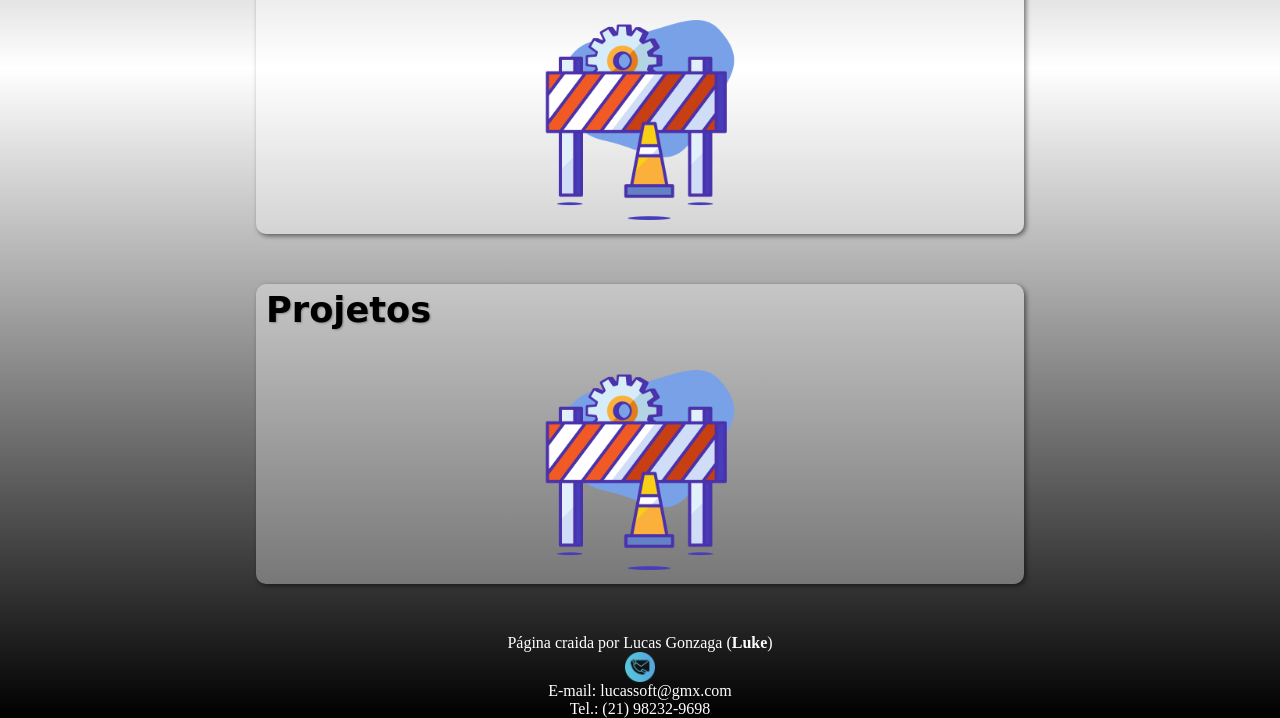
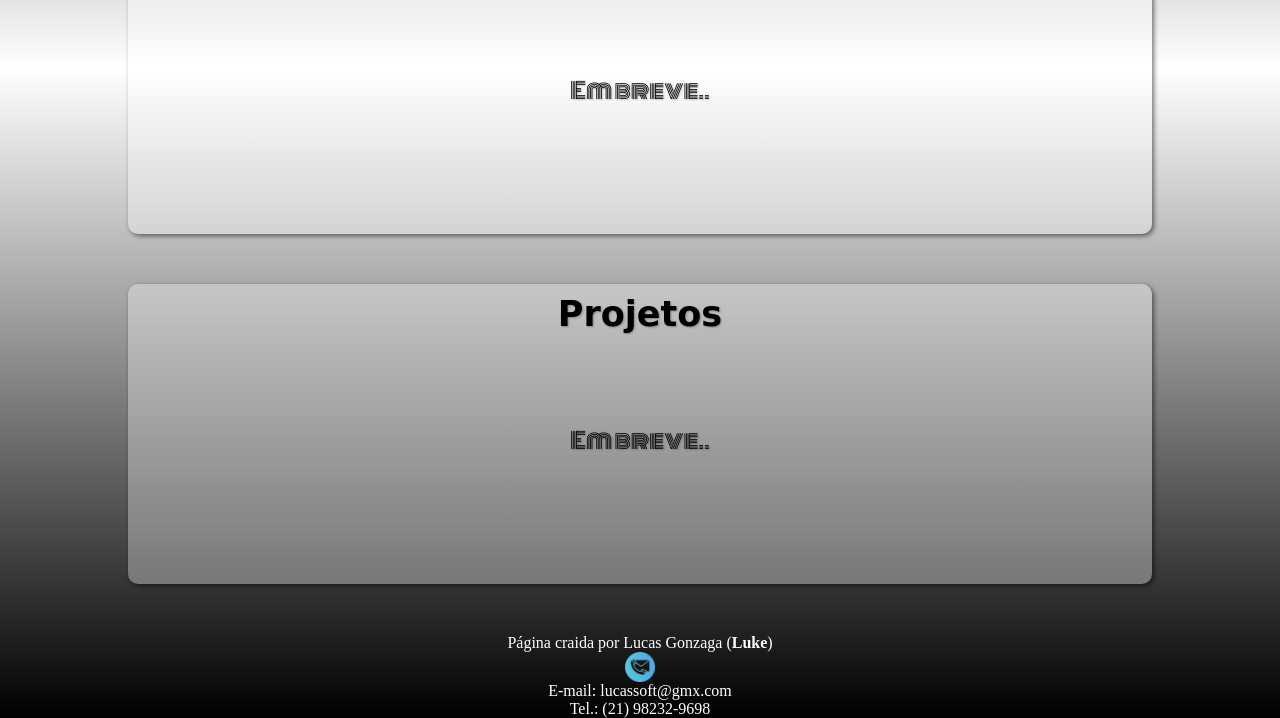
Before and after one commit to LukeGonzaga/lukedev, a plain HTML site: page index.html in a window 1280 px wide. Shown: the part 582-1300 px from the top of the page. Drawn offline with Linux system fonts and the light colour scheme; a web font is replaced by a local one.

Commit message:
att prot

```diff
--- a/index.html
+++ b/index.html
@@ -25,21 +25,18 @@
         <section>
             <div class='sobremim' id="">
                 <h1>Sobre mim</h1>
-                <p>Olá me chamo <strong>Lucas Gonzaga</strong>, sou estudante de Engenharia de Software. Meu primeiro contato com a área de <strong>TI</strong>, foi ainda na infância, fiz alguns cursos, inclusive de <strong>Hardware,</strong> Mas quando tive o primeiro contato com o mundo da programação e dos <strong>Softwares</strong>, me senti como na primeira vez em que tive contato com um computador.</p>
+                <p>Olá me chamo <strong>Lucas Gonzaga</strong>, sou estudante de Engenharia de Software. Meu primeiro contato com a área de <strong>TI</strong>, foi ainda na infância, fiz alguns cursos, inclusive de <strong>Hardware</strong>, Mas quando tive o primeiro contato com o mundo da <strong>Programação</strong> e <strong>Softwares</strong>, me senti como na primeira vez em que tive contato com um computador.</p>
 
             </div>
-            <div class="conhecimentos" id="work">
+            <div>
                 <h1>Conhecimentos</h1>
-                <picture>
-                    <img src="imagens/em-construcao.png" alt="">
-                </picture>
+                <p class="breve">Em breve..</p>
 
             </div>
-            <div class="projetos" id='work'>
+            <div>
                 <h1>Projetos</h1>
-                <picture>
-                    <img src="imagens/em-construcao.png" alt="">
-                </picture>
+                <p class="breve">Em breve..</p>
+
             </div>
         </section>
     </main>
--- a/scrpit.js
+++ b/scrpit.js
@@ -1 +1 @@
-alert('Você por aqui? Que prazer!')
+//alert('Você por aqui? Que prazer!')
--- a/style.css
+++ b/style.css
@@ -46,8 +46,8 @@ nav img.navicon{
 }
 div{
     background-color: rgba(255, 255, 255, 0.329);
-    min-width: 50vw;
-    max-width: 60vw;
+    min-width: 60vw;
+    max-width: 80vw;
     min-height: 300px;
     max-height: 1000px;
     box-shadow: 2px 2px 5px rgba(0, 0, 0, 0.527);
@@ -59,9 +59,11 @@ div{
 
 }
 div h1{
-    padding: 5px 0px 10px 10px;
+    padding-top: 10px;
     text-shadow: 1px 1px 2px rgba(0, 0, 0, 0.301);
-    font-size: 2.2em;
+    font-size: 35px;
+    text-align: center;
+
 
 }
 div img{
@@ -70,13 +72,19 @@ div img{
     display: block;
     margin: auto;
 }
-div.sobremim p{
+div p{
     font-family: Arial, Helvetica, sans-serif;
     font-size: 1.4em;
+    font-weight: li;
     line-height: 1.5em;
     padding: 30px ;
     text-align: justify;
     text-shadow: 1px 1px 2px rgba(0, 0, 0, 0.301);
+}
+div p.breve{
+    text-align: center;
+    font-family: var(--fonthh1);
+    padding-top: 90px;
 }
 footer p{
     color: white;
```
Also changed, not shown: imagens/css3.png (deleted), imagens/em-construcao.png (deleted), imagens/free-react-3-1175109.png (deleted), imagens/html5.png (deleted), imagens/js5.png (deleted), imagens/luketrans.png (deleted).
